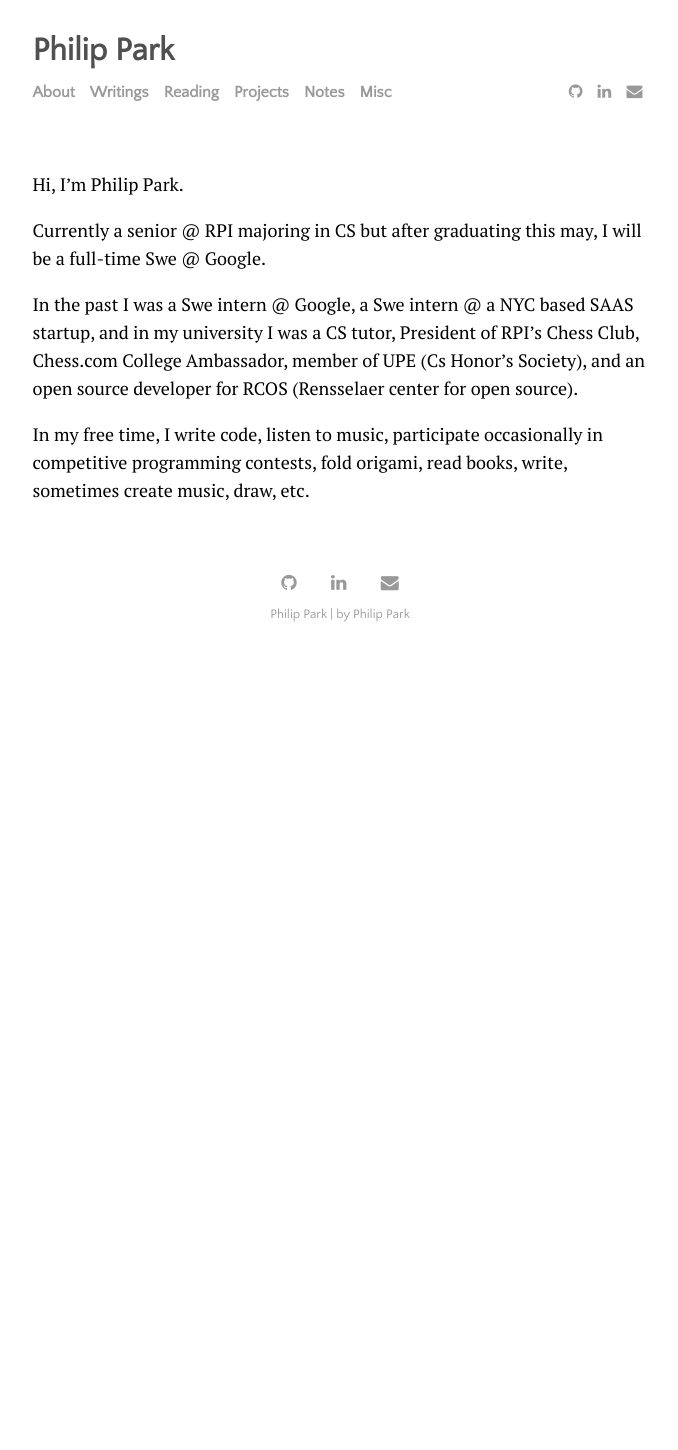
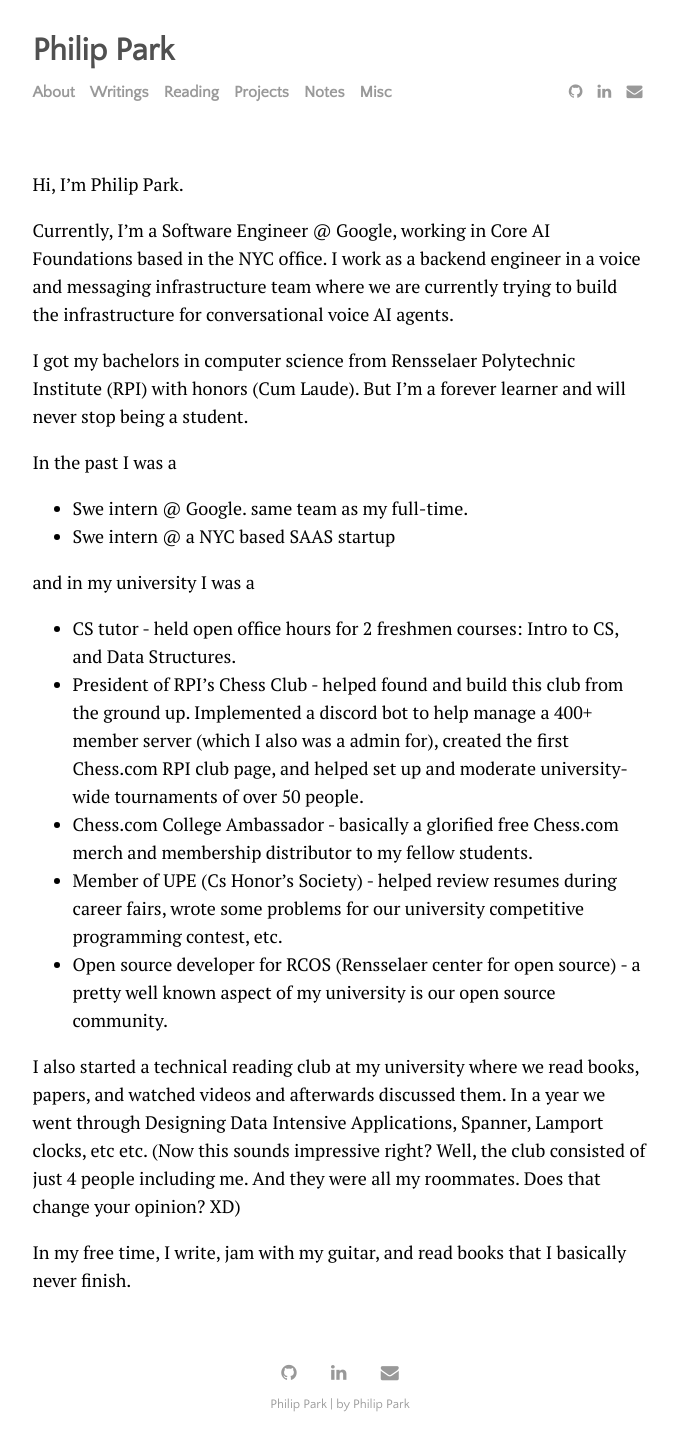
Before and after one commit to philippark/philippark.github.io, a Jekyll site: the page built from menu/about.md, in a window 1280 px wide. Shown: the whole page, without its empty margins (300-978 px from the left). Built offline with Jekyll 4.4.1, drawn with Linux system fonts in a browser that asks for light colours; before the commit the page ends 900 px from its top, so only the background shows below that.

Commit message:
update about me

```diff
--- a/menu/about.md
+++ b/menu/about.md
@@ -5,8 +5,21 @@ permalink: /about
 
 Hi, I'm Philip Park.
 
-Currently a senior @ RPI majoring in CS but after graduating this may, I will be a full-time Swe @ Google.
+Currently, I'm a Software Engineer @ Google, working in Core AI Foundations based in the NYC office. I work as a backend engineer in a voice and messaging infrastructure team where we are currently trying to build the infrastructure for conversational voice AI agents.
 
-In the past I was a Swe intern @ Google, a Swe intern @ a NYC based SAAS startup, and in my university I was a CS tutor, President of RPI's Chess Club, Chess.com College Ambassador, member of UPE (Cs Honor's Society), and an open source developer for RCOS (Rensselaer center for open source).
+I got my bachelors in computer science from Rensselaer Polytechnic Institute (RPI) with honors (Cum Laude). But I'm a forever learner and will never stop being a student.
 
-In my free time, I write code, listen to music, participate occasionally in competitive programming contests, fold origami, read books, write, sometimes create music, draw, etc.
+In the past I was a
+- Swe intern @ Google. same team as my full-time.
+- Swe intern @ a NYC based SAAS startup
+
+and in my university I was a
+- CS tutor - held open office hours for 2 freshmen courses: Intro to CS, and Data Structures.
+- President of RPI's Chess Club - helped found and build this club from the ground up. Implemented a discord bot to help manage a 400+ member server (which I also was a admin for), created the first Chess.com RPI club page, and helped set up and moderate university-wide tournaments of over 50 people.
+- Chess.com College Ambassador - basically a glorified free Chess.com merch and membership distributor to my fellow students.
+- Member of UPE (Cs Honor's Society) - helped review resumes during career fairs, wrote some problems for our university competitive programming contest, etc.
+- Open source developer for RCOS (Rensselaer center for open source) - a pretty well known aspect of my university is our open source community.
+
+I also started a technical reading club at my university where we read books, papers, and watched videos and afterwards discussed them. In a year we went through Designing Data Intensive Applications, Spanner, Lamport clocks, etc etc. (Now this sounds impressive right? Well, the club consisted of just 4 people including me. And they were all my roommates. Does that change your opinion? XD)
+
+In my free time, I write, jam with my guitar, and read books that I basically never finish.
```
